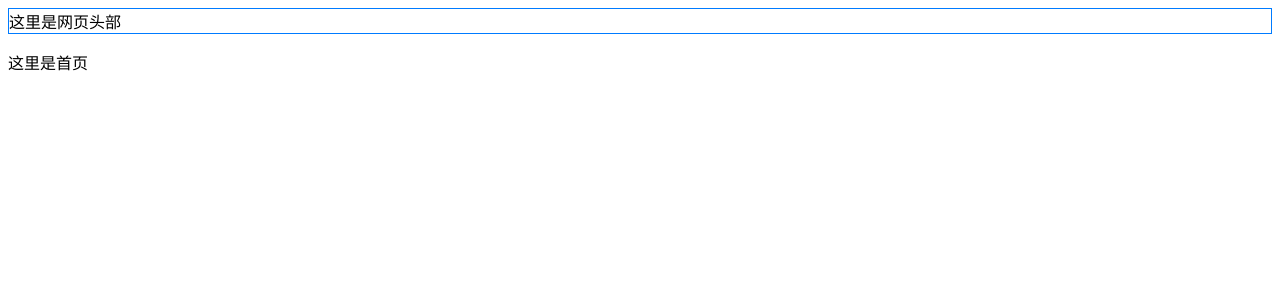
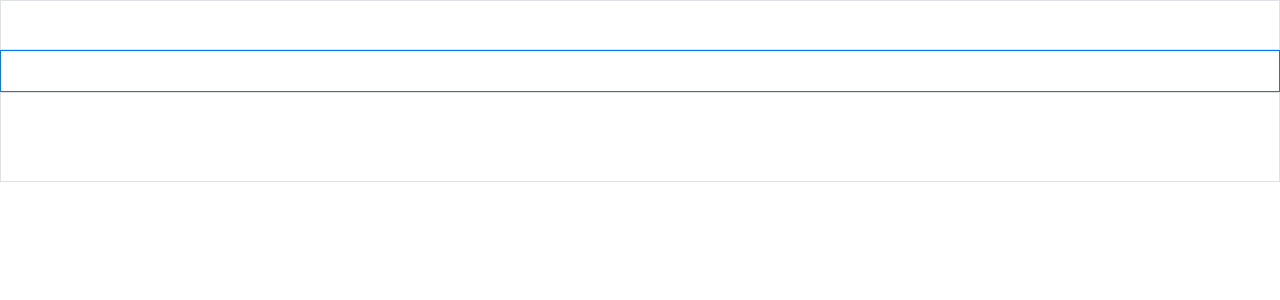
Before and after one commit to tootal/gan, a Vue app: page / in a window 1280 px wide. Shown: the top 300 px of the page. Built offline with nearby package versions, Linux system fonts and the light colour scheme.

Commit message:
添加主页面及全局样式

```diff
--- a/src/App.vue
+++ b/src/App.vue
@@ -1,16 +1,15 @@
 <template>
   <div id="app">
-    <gan-head></gan-head>
-    <p>这里是首页</p>
+    <gan-main></gan-main>
   </div>
 </template>
 
 <script>
-import GanHead from './layouts/GanHead.vue'
+import GanMain from './layouts/GanMain.vue'
 export default {
   name: 'App',
   components: {
-    GanHead,
+    GanMain,
   }
 }
 </script>
--- a/src/layouts/GanHead.vue
+++ b/src/layouts/GanHead.vue
@@ -12,11 +12,3 @@ export default {
   name: 'GanHead',
 }
 </script>
-<style scoped>
-.border {
-  border: 1px solid #dee2e6!important;
-}
-.border-primary {
-  border-color: #007bff!important;
-}
-</style>
--- a/src/layouts/GanMain.vue
+++ b/src/layouts/GanMain.vue
@@ -0,0 +1,9 @@
+<template>
+  <div>
+    <el-container>
+      <el-header height="50px" class="border"></el-header>
+      <el-main class="border border-primary"></el-main>
+      <el-footer height="90px" class="border"></el-footer>
+    </el-container>
+  </div>
+</template>
--- a/src/main.js
+++ b/src/main.js
@@ -2,6 +2,7 @@ import Vue from 'vue'
 import ElementUI from 'element-ui'
 import 'element-ui/lib/theme-chalk/index.css'
 import App from './App.vue'
+import './styles/gan.scss'
 
 Vue.use(ElementUI)
 Vue.config.productionTip = false
--- /dev/null
+++ b/src/styles/gan.scss
@@ -0,0 +1,21 @@
+html {
+  box-sizing: border-box;
+  -ms-overflow-style: scrollbar;
+}
+
+body {
+  margin: 0;
+}
+
+*,
+*::before,
+*::after {
+  box-sizing: inherit;
+}
+
+.border {
+  border: 1px solid #dee2e6!important;
+}
+.border-primary {
+  border-color: #007bff!important;
+}
```
